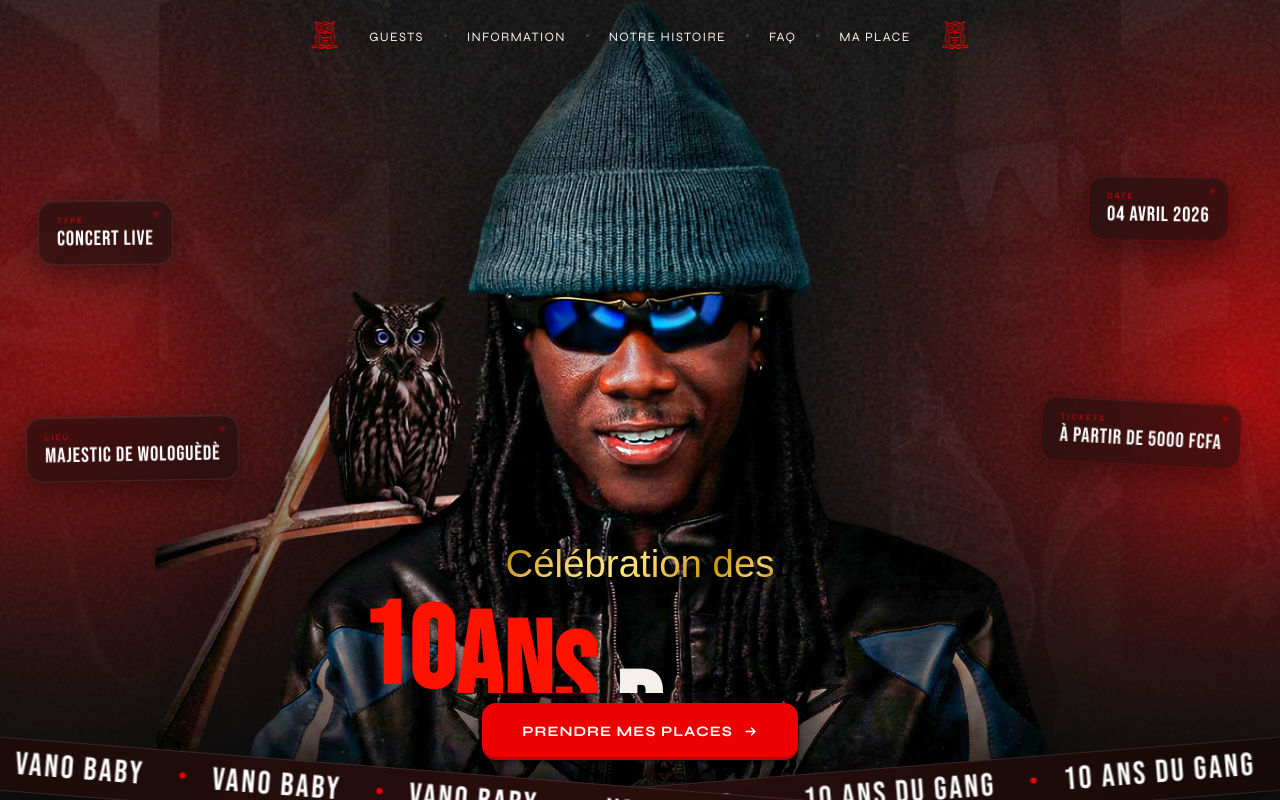
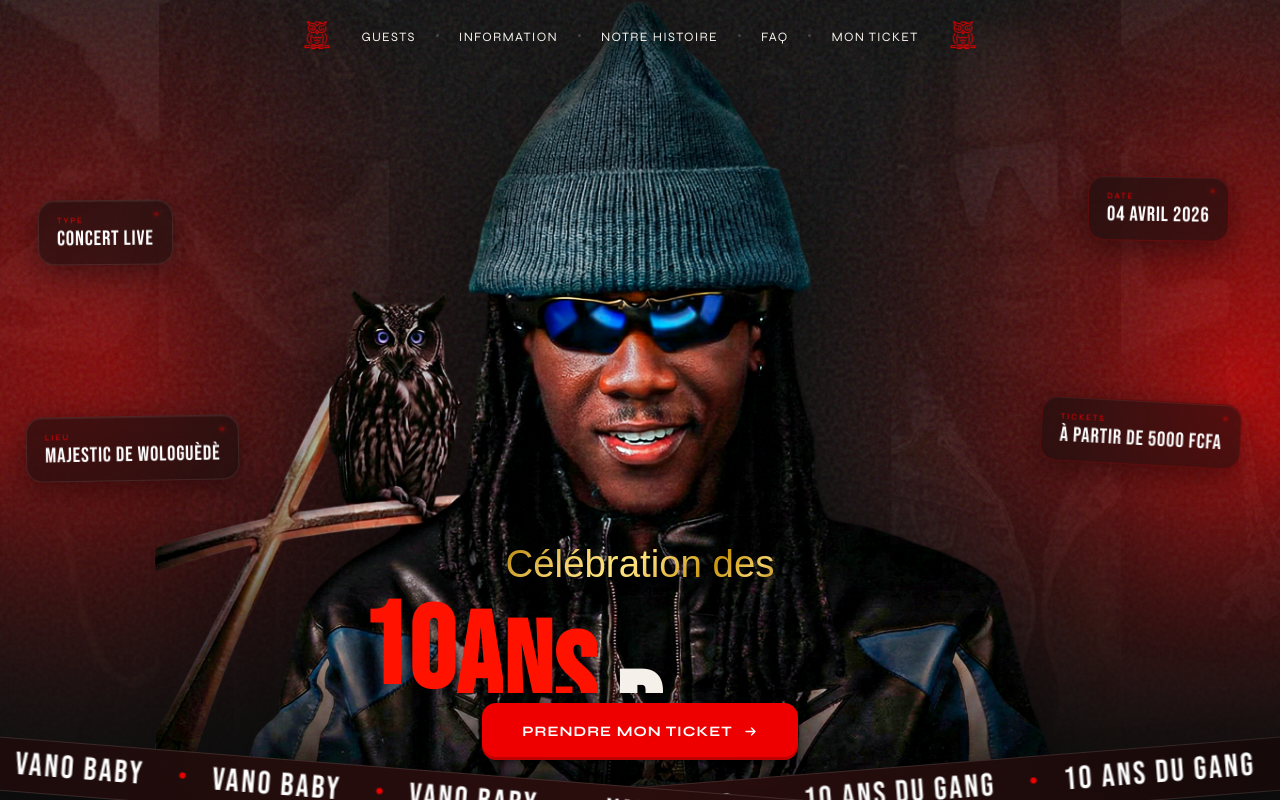
Before and after one commit to Guck2005/vano-baby, a Next.js app: page / in a window 1280 px wide. Built offline with nearby package versions, Linux system fonts and the light colour scheme; a web font is replaced by a local one.

Commit message:
Correction place

```diff
--- a/src/app/globals.css
+++ b/src/app/globals.css
@@ -2714,7 +2714,7 @@ nav {
   }
 
   .billet-section {
-    padding: 24px 16px 60px;
+    padding: 24px 16px 80px;
   }
   .billet-header {
     margin-bottom: 32px;
--- a/src/components/Billetterie.tsx
+++ b/src/components/Billetterie.tsx
@@ -139,7 +139,7 @@ export default function Billetterie() {
                     <div className="billet-card-footer" onClick={(e) => e.stopPropagation()}>
                       <div className="billet-card-footer-divider" />
                       <button className="billet-card-cta" onClick={() => setBooking({ ticket: t, qty: cardQty })}>
-                        {cardQty === 1 ? 'Réserver ma place' : `Réserver mes ${cardQty} places`}
+                        {cardQty === 1 ? 'Commander mon ticket' : `Commander mes ${cardQty} tickets`}
                       </button>
                     </div>
                   </div>
@@ -206,7 +206,7 @@ export default function Billetterie() {
               className="billet-recap-cta"
               onClick={() => setBooking({ ticket: active, qty: activeQty })}
             >
-              {activeQty === 1 ? 'Réserver ma place' : `Réserver mes ${activeQty} places`}
+              {activeQty === 1 ? 'Commander mon ticket' : `Commander mes ${activeQty} tickets`}
             </button>
 
             <p className="billet-recap-note">
--- a/src/components/BookingModal.tsx
+++ b/src/components/BookingModal.tsx
@@ -87,7 +87,7 @@ export default function BookingModal({ ticket, qty, onClose, onSuccess }: Props)
         {/* FORMULAIRE */}
         {step === 'form' && (
           <>
-            <div className="booking-title">Réserver votre place</div>
+            <div className="booking-title">Commander votre ticket</div>
 
             <div className="booking-recap">
               <div className="booking-recap-left">
--- a/src/components/Hero.tsx
+++ b/src/components/Hero.tsx
@@ -71,7 +71,7 @@ export default function Hero() {
             href="#billetterie"
             className="btn-main"
           >
-            Prendre mes places
+            Prendre mon ticket
             <svg width="15" height="15" viewBox="0 0 15 15" fill="none">
               <path
                 d="M3 7.5H12M8.5 4L12 7.5L8.5 11"
--- a/src/components/Navbar.tsx
+++ b/src/components/Navbar.tsx
@@ -10,7 +10,7 @@ const links = [
   { label: 'Information',    href: '#acces'       },
   { label: 'Notre histoire', href: '#histoire'    },
   { label: 'FAQ',            href: '#faq'         },
-  { label: 'Ma place',       href: '#billetterie' },
+  { label: 'Mon ticket',     href: '#billetterie' },
 ];
 
 export default function Navbar() {
```
